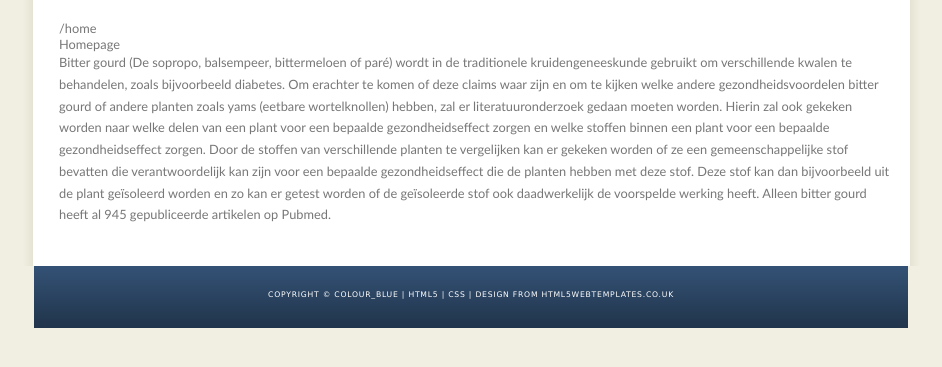
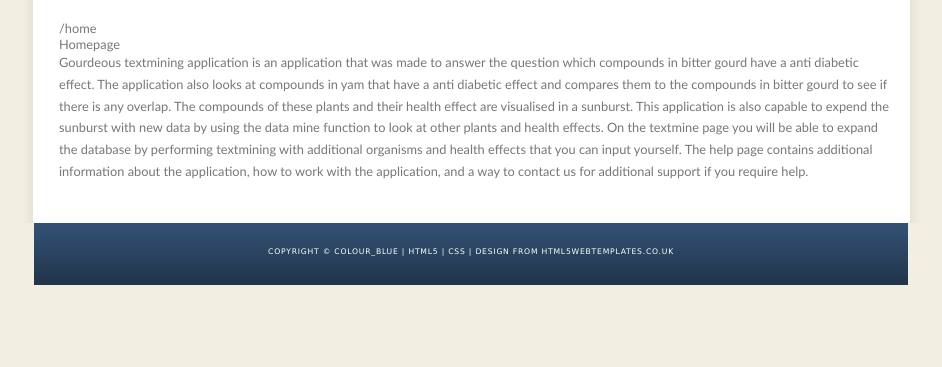
Before and after one commit to rogier-stegeman/ProjectGourdeous, a Flask app: page /home in a window 1280 px wide. Shown: the part 240-607 px from the top of the page, without its empty margins (169-1111 px from the left). Run offline with Flask 2, Linux system fonts and the light colour scheme.

```diff
--- a/Gourdeous/app.py
+++ b/Gourdeous/app.py
@@ -30,9 +30,8 @@ def textmine():
 def submitter():
     #return render_template("sorry.html")
     #return render_template("Busy.html")
-    #This function was meant to allow the user to add data in the form of search requests to the database
-    # in order to expand the database. Unfortunatly is has an URL error we weren't able to solve.
-    # that's why this function isn't used for the web application.
+    #This function is meant to allow the user to add data in the form of search requests to the database
+    # in order to expand the database.
     organisme = request.form['search1']
     zoekwoord = request.form['search2']
     email = request.form['search3']
@@ -41,11 +40,7 @@ def submitter():
     conn = mysql.connector.connect(user='owe8_pg9', password='blaat1234',
                                     host="localhost",
                                     database='owe8_pg9')
-    conn.close() #weghalen als dit niet wekrt
-
-
-
-            #flash("hello world!")
+    conn.close() #code voor textmining invoegen of verander render template in sorry.html.
     return render_template("Busy.html")
 
 
--- a/Gourdeous/templates/home.html
+++ b/Gourdeous/templates/home.html
@@ -5,24 +5,12 @@
 {% block content %}
     <div >Homepage</div>
     <div >
-    <p>Bitter gourd (De sopropo, balsempeer, bittermeloen of paré) wordt in de traditionele
-    kruidengeneeskunde gebruikt om verschillende kwalen te behandelen, zoals bijvoorbeeld
-    diabetes. Om erachter te komen of deze claims waar zijn en om te kijken welke andere
-    gezondheidsvoordelen bitter gourd of andere planten zoals yams (eetbare wortelknollen)
-    hebben, zal er literatuuronderzoek gedaan moeten worden. Hierin zal ook gekeken worden naar
-    welke delen van een plant voor een bepaalde gezondheidseffect zorgen en welke stoffen
-    binnen een plant voor een bepaalde gezondheidseffect zorgen. Door de stoffen van
-    verschillende planten te vergelijken kan er gekeken worden of ze een gemeenschappelijke stof
-    bevatten die verantwoordelijk kan zijn voor een bepaalde gezondheidseffect die de planten
-    hebben met deze stof. Deze stof kan dan bijvoorbeeld uit de plant geïsoleerd worden en zo kan
-    er getest worden of de geïsoleerde stof ook daadwerkelijk de voorspelde werking heeft. Alleen
-    bitter gourd heeft al 945 gepubliceerde artikelen op Pubmed.
+    <p>Gourdeous textmining application is an application that was made to answer the question which compounds in bitter gourd have a anti diabetic effect.
+        The application also looks at compounds in yam that have a anti diabetic effect and compares them to the compounds in bitter gourd to see if there is any overlap.
+        The compounds of these plants and their health effect are visualised in a sunburst.
+        This application is also capable to expend the sunburst with new data by using the data mine function to look at other plants and health effects.
+        On the textmine page you will be able to expand the database by performing textmining with additional organisms and health effects that you can input yourself.
+        The help page contains additional information about the application, how to work with the application, and a way to contact us for additional support if you require help.
     </p>
-        <!--<p>Lorem ipsum dolor sit amet, consectetur adipisicing elit, sed do eiusmod-->
-        <!--tempor incididunt ut labore et dolore magna aliqua. Ut enim ad minim veniam,-->
-        <!--quis nostrud exercitation ullamco laboris nisi ut aliquip ex ea commodo-->
-        <!--consequat. Duis aute irure dolor in reprehenderit in voluptate velit esse-->
-        <!--cillum dolore eu fugiat nulla pariatur. Excepteur sint occaecat cupidatat non-->
-        <!--proident, sunt in culpa qui officia deserunt mollit anim id est laborum.</p>-->
     </div>
 {% endblock %}
```
